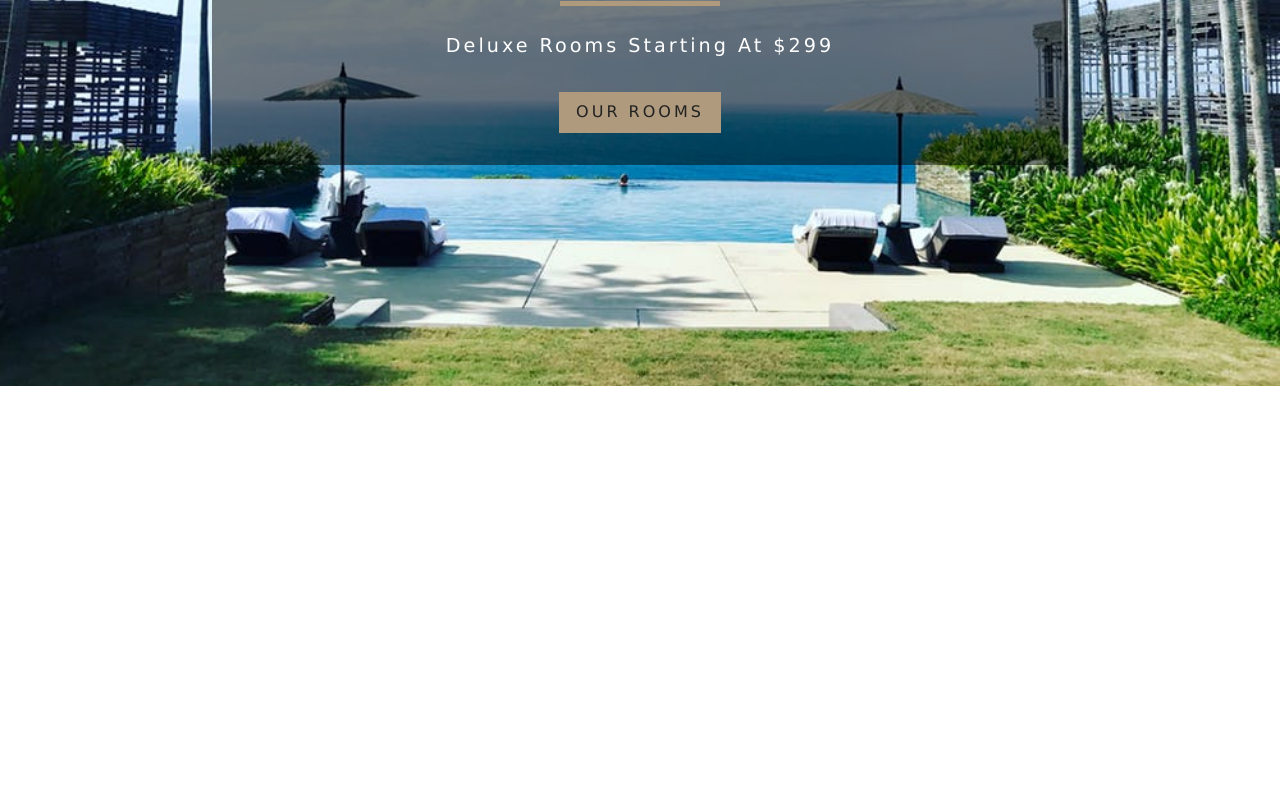
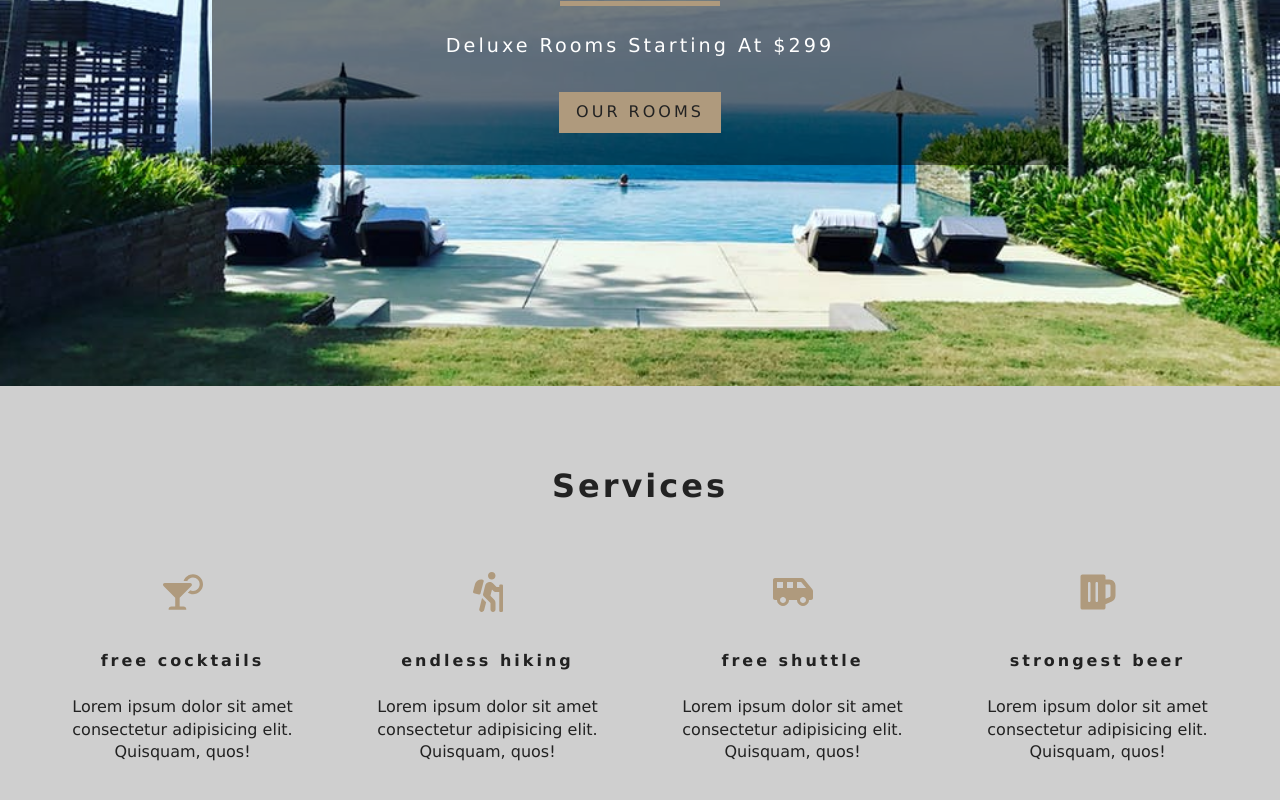
Before and after one commit to haidang9b/beach-resort-react, a React (Create React App) app: page / in a window 1280 px wide. Shown: the part 414-1214 px from the top of the page. Before the commit the page ends 800 px from the top, so only its background shows below. Built offline with nearby package versions, Linux system fonts and the light colour scheme.

Commit message:
Add: Services Component, TitleComponent

```diff
--- /dev/null
+++ b/src/components/Services.js
@@ -0,0 +1,51 @@
+import React from "react";
+import { FaCocktail, FaHiking, FaShuttleVan, FaBeer } from "react-icons/fa";
+
+import Title from "./Title";
+
+const Services = () => {
+    const services = [
+        {
+            icon: <FaCocktail />,
+            title: "free cocktails",
+            info:
+                "Lorem ipsum dolor sit amet consectetur adipisicing elit. Quisquam, quos!"
+        },
+        {
+            icon: <FaHiking />,
+            title: "endless hiking",
+            info:
+                "Lorem ipsum dolor sit amet consectetur adipisicing elit. Quisquam, quos!"
+        },
+        {
+            icon: <FaShuttleVan />,
+            title: "free shuttle",
+            info:
+                "Lorem ipsum dolor sit amet consectetur adipisicing elit. Quisquam, quos!"
+        },
+        {
+            icon: <FaBeer />,
+            title: "strongest beer",
+            info:
+                "Lorem ipsum dolor sit amet consectetur adipisicing elit. Quisquam, quos!"
+        }
+    ]
+    return (
+        <section className="services">
+            <Title title="services"/>
+            <div className="services-center">
+                {services.map((item, index) => {
+                    return (
+                        <article key={index} className="service">
+                            <span>{ item.icon }</span>
+                            <h6>{ item.title }</h6>
+                            <p>{ item.info }</p>
+                        </article>
+                    )
+                })}
+            </div>
+        </section>
+    )
+}
+
+export default Services;
--- /dev/null
+++ b/src/components/Title.js
@@ -0,0 +1,11 @@
+import React from "react";
+
+const Title = ({title}) => {
+    return (
+        <div className="section-title">
+            <h4>{ title }</h4>
+        </div>
+    )
+}
+
+export default Title;
--- a/src/pages/Home.js
+++ b/src/pages/Home.js
@@ -1,10 +1,12 @@
 import React from "react";
 import Hero from "../components/Hero";
 import Banner from "../components/Banner";
+import Services from "../components/Services";
 import { Link } from "react-router-dom";
 
 const Home = () => {
     return (
+        <>
             <Hero>
                 <Banner title="luxurious rooms" subtitle="deluxe rooms starting at $299">
                     <Link to="/rooms" className="btn-primary">
@@ -12,7 +14,10 @@
                     </Link>
                 </Banner>
             </Hero>
+            <Services></Services>
+        </>
     )
 }
 
+
 export default Home;
```
Lines whose indentation alone changed are shown as unchanged.
